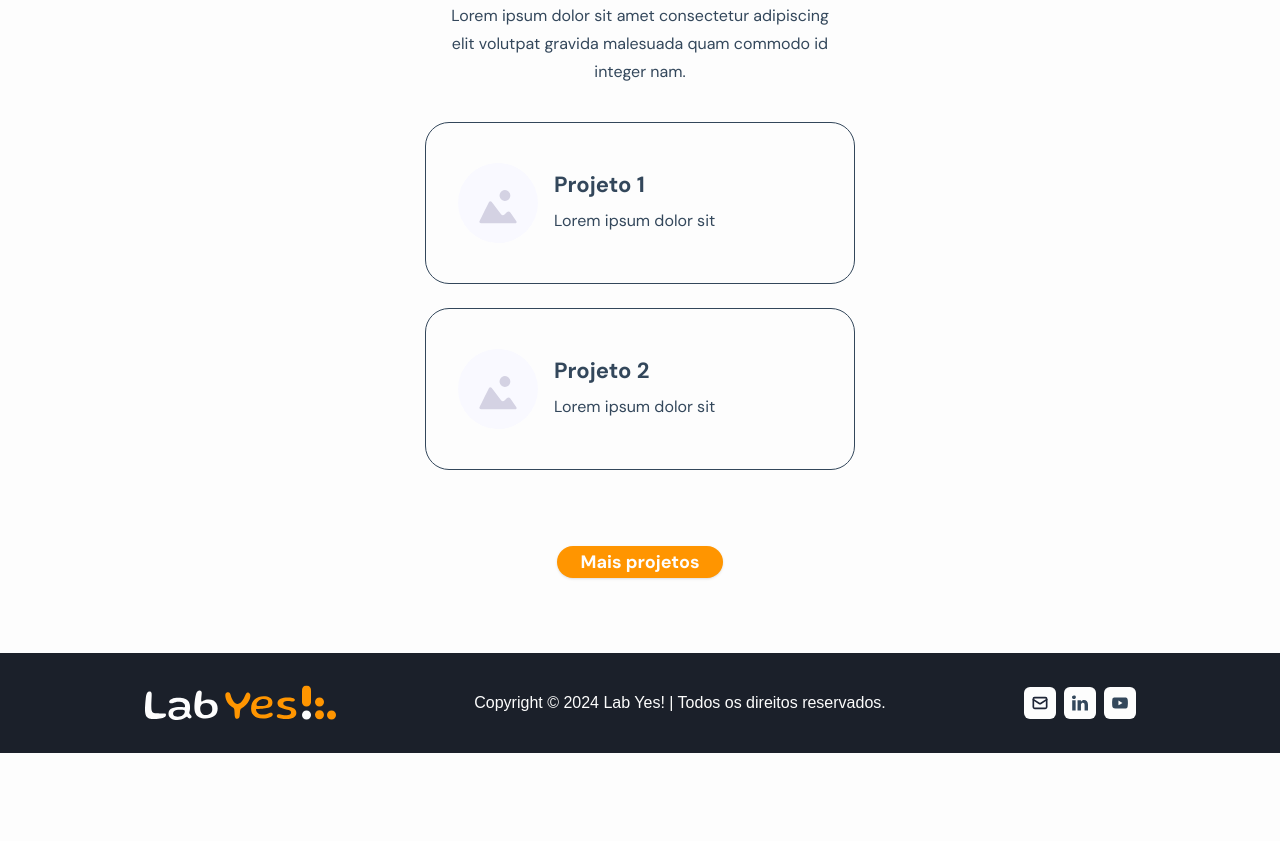
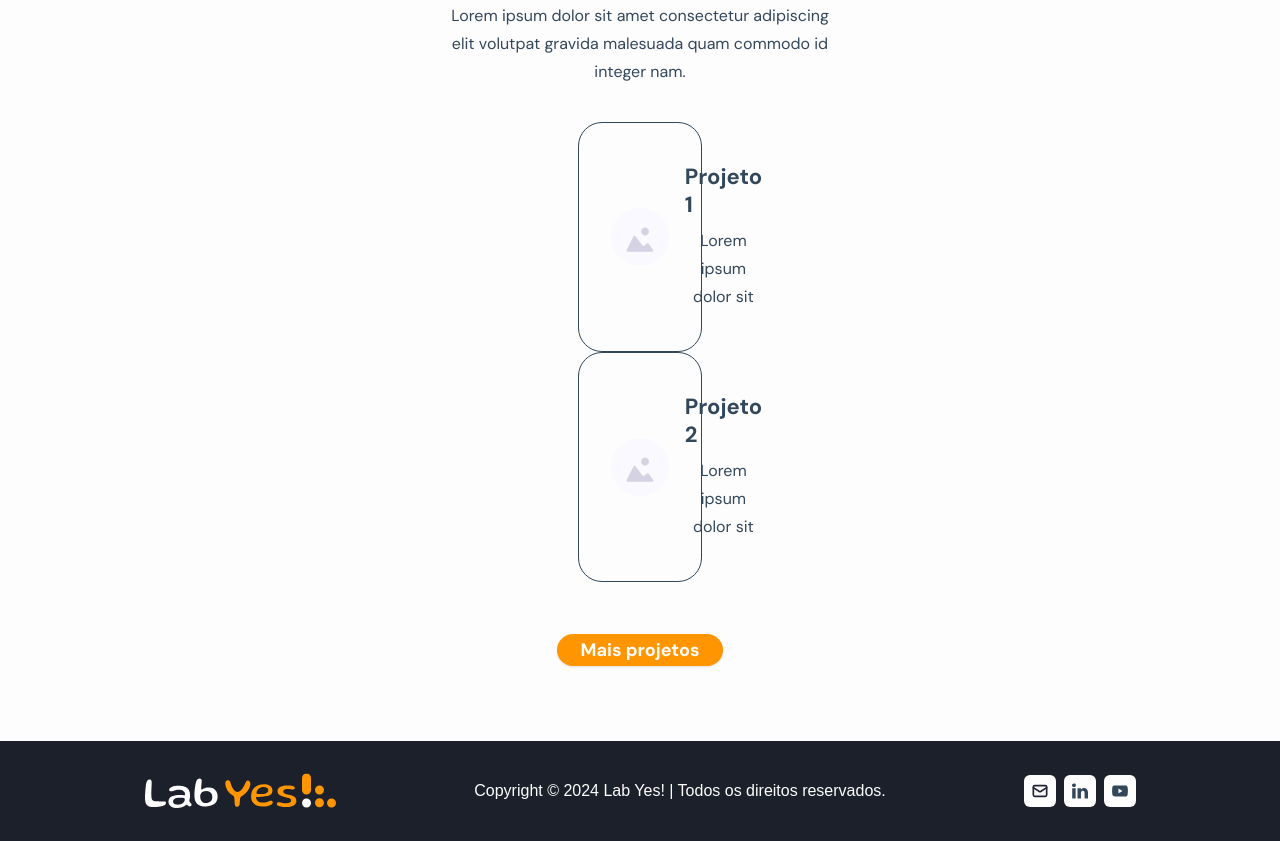
Before and after one commit to labyes24/LABYES-LP, a Next.js app: page /conexoes in a window 1280 px wide. Shown: the part 2420-3261 px from the top of the page. Before the commit the page ends 3173 px from the top, so only its background shows below. Built offline with nearby package versions, Linux system fonts and the light colour scheme.

Commit message:
style: adjust layout for LastProductionItem component
refs: 868c8jd52

```diff
--- a/src/components/last-production-item.tsx
+++ b/src/components/last-production-item.tsx
@@ -16,7 +16,7 @@ export function LastProductionItem({
     const imageUrl = image ?? PlaceholderImage.src
     return (
         <>
-            <article className="mb-6 flex w-full flex-row items-center justify-start gap-4 rounded-3xl border-[1px] border-ly-dark-azure-600 px-8 py-10">
+            <article className="flex w-full flex-row items-center justify-start gap-4 rounded-3xl border-[1px] border-ly-dark-azure-600 px-8 py-10 md:w-[calc(50%-20px)] lg:w-[calc(33.33%-20px)] lg:flex-initial">
                 <Image
                     src={imageUrl}
                     priority={true}
@@ -31,7 +31,7 @@ export function LastProductionItem({
                     <h3 className="text-start font-sans text-[22px]/[28px] font-bold text-ly-dark-azure-600">
                         {title}
                     </h3>
-                    <p className="text-pretty font-sans text-base/[28px] font-normal text-ly-dark-azure-600">
+                    <p className="w-full text-pretty font-sans text-base/[28px] font-normal text-ly-dark-azure-600">
                         {description}
                     </p>
                 </div>
```
